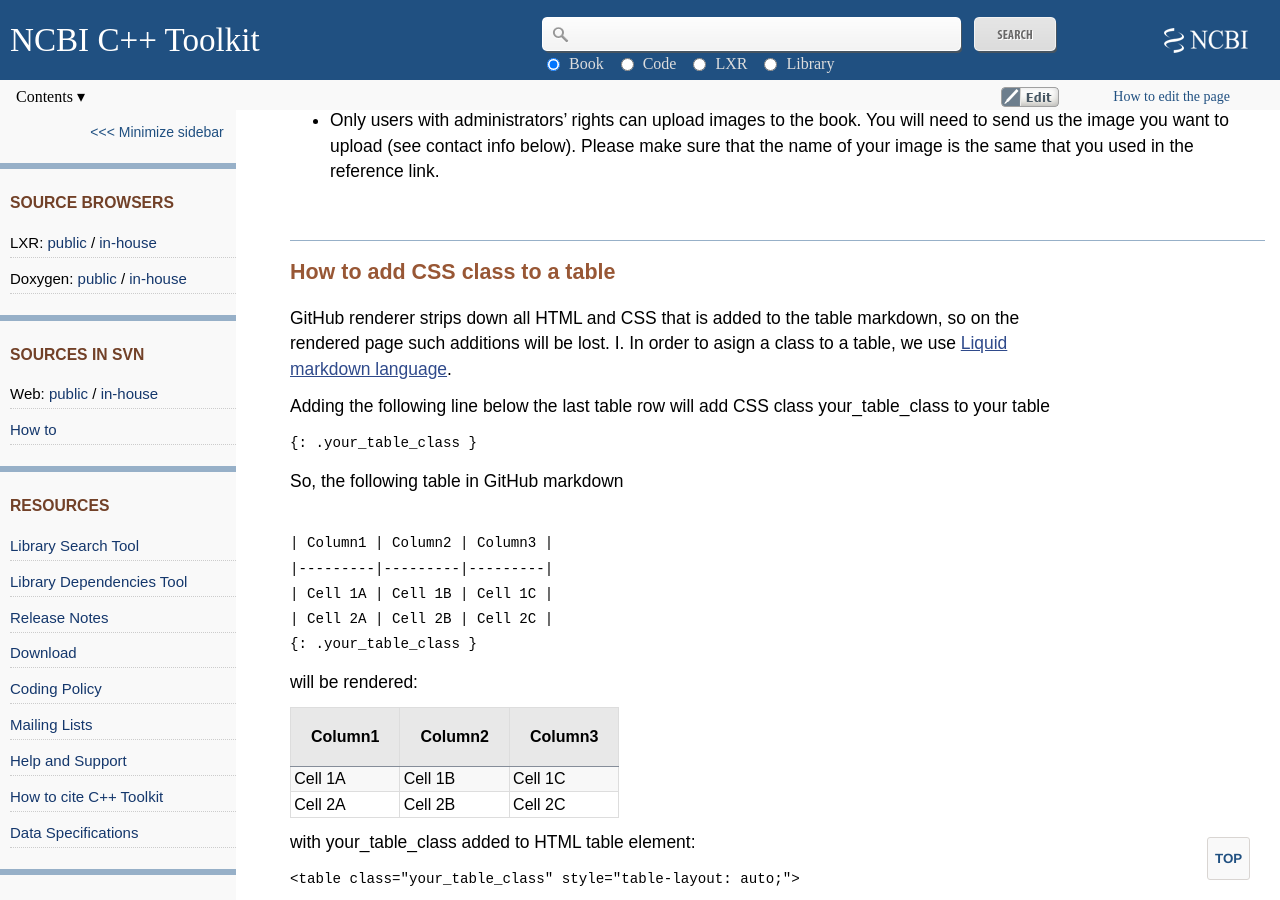
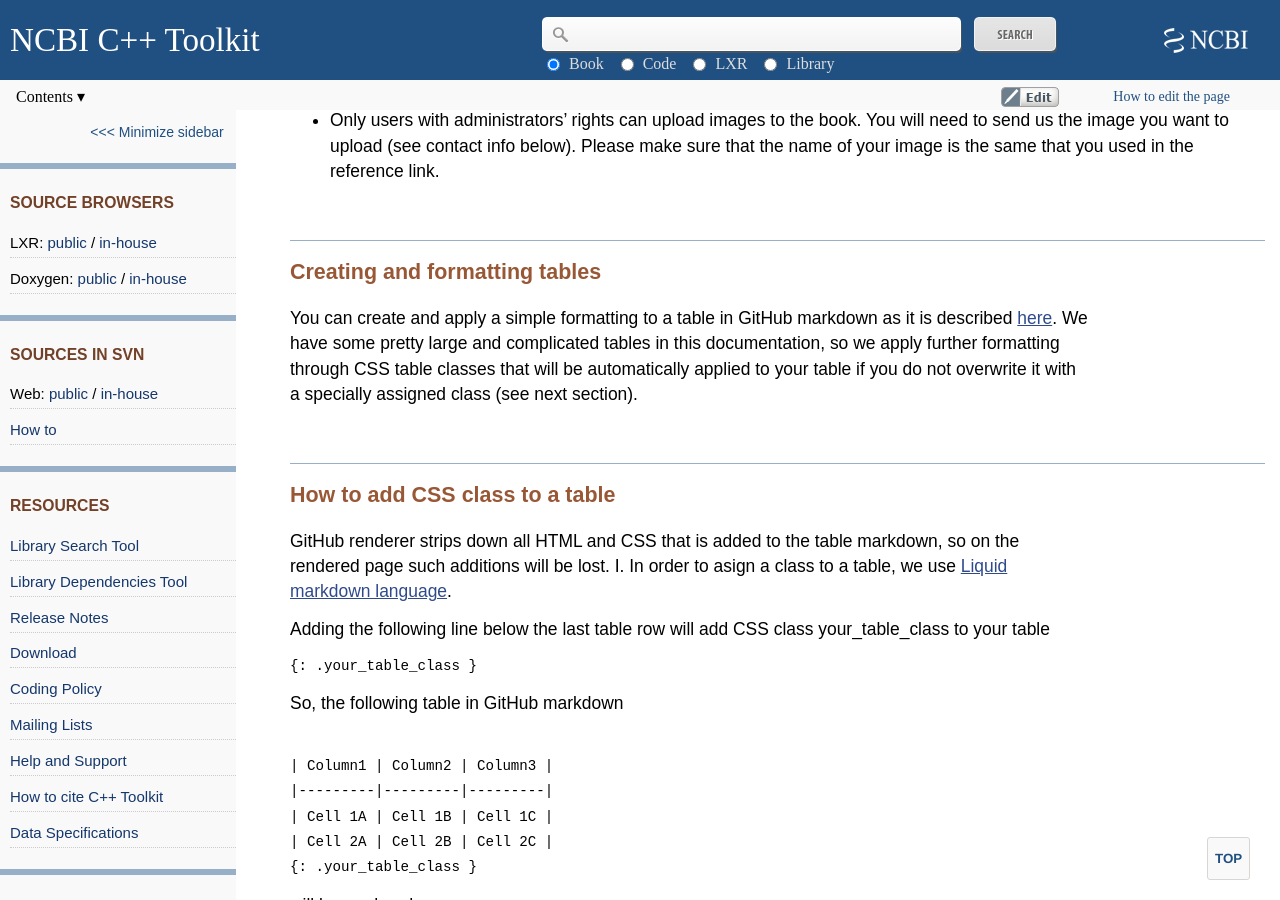
Before and after one commit to ncbi/cxx-toolkit, a Jekyll site: the page built from help_page.md, in a window 1280 px wide and 900 px high, scrolled down 983 px. Built offline with Jekyll 4.4.1, drawn with Linux system fonts in a browser that asks for light colours.

Commit message:
Section for creating tables added.

```diff
--- a/help_page.md
+++ b/help_page.md
@@ -34,6 +34,11 @@
 - To add an image to the page, open the page for editing (see steps above).
 - Create a reference (link) to the image you want to add. See syntax for the image reference [here](https://github.com/adam-p/markdown-here/wiki/Markdown-Cheatsheet#images). Click 'Propose file changes' button.
 - Only users with administrators' rights can upload images to the book. You will need to send us the image you want to upload (see contact info below). Please make sure that the name of your image is the same that you used in the reference link.
+
+Creating and formatting tables
+-------------------------------------------------
+You can create and apply a simple formatting to a table in GitHub markdown as it is described [here](https://docs.github.com/en/github/writing-on-github/organizing-information-with-tables). We have some pretty large and complicated tables in this documentation, so we apply further formatting through CSS table classes that will be automatically applied to your table if you do not overwrite it with a specially assigned class (see next section).
+
 
 How to add CSS class to a table
 -------------------------------------------------
```
